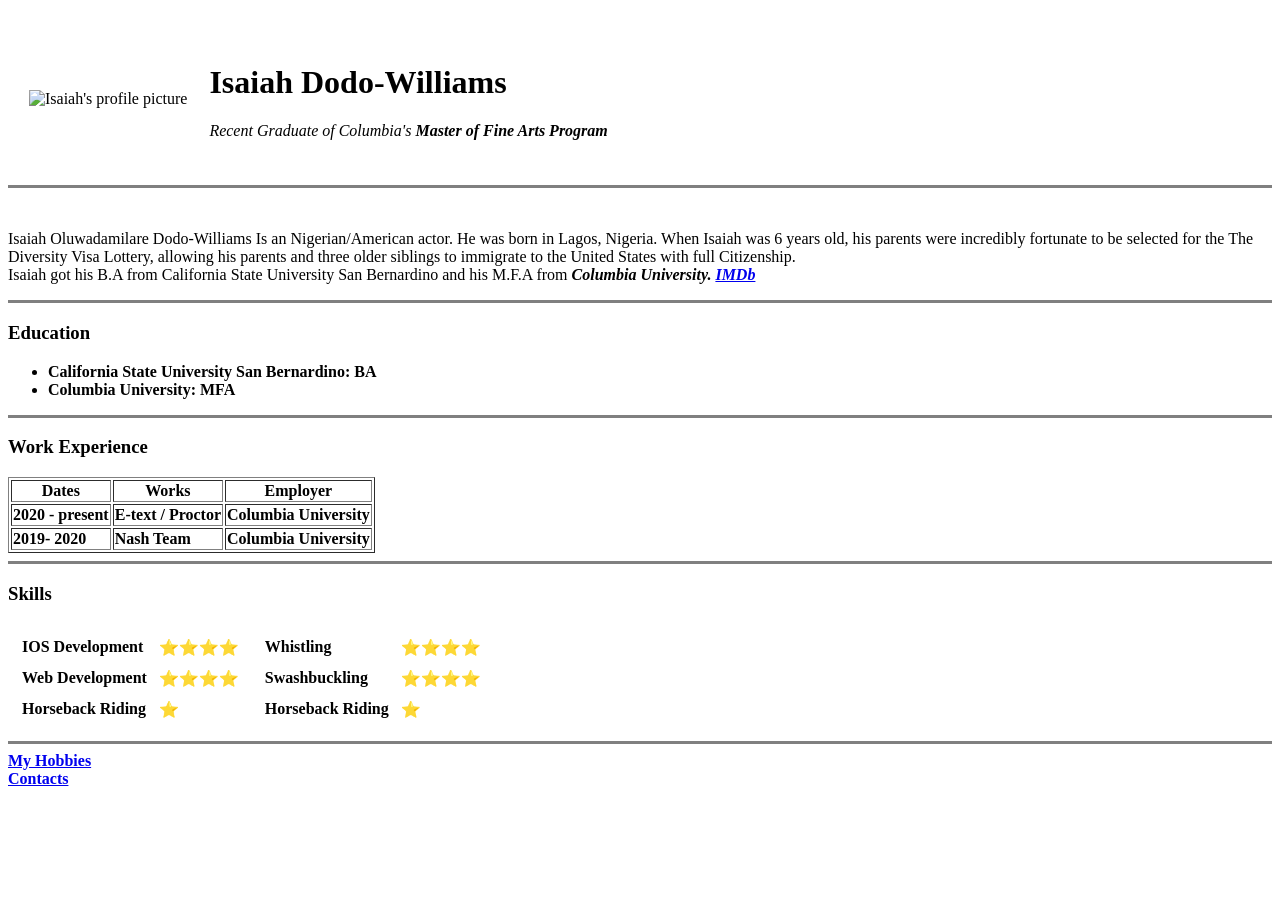
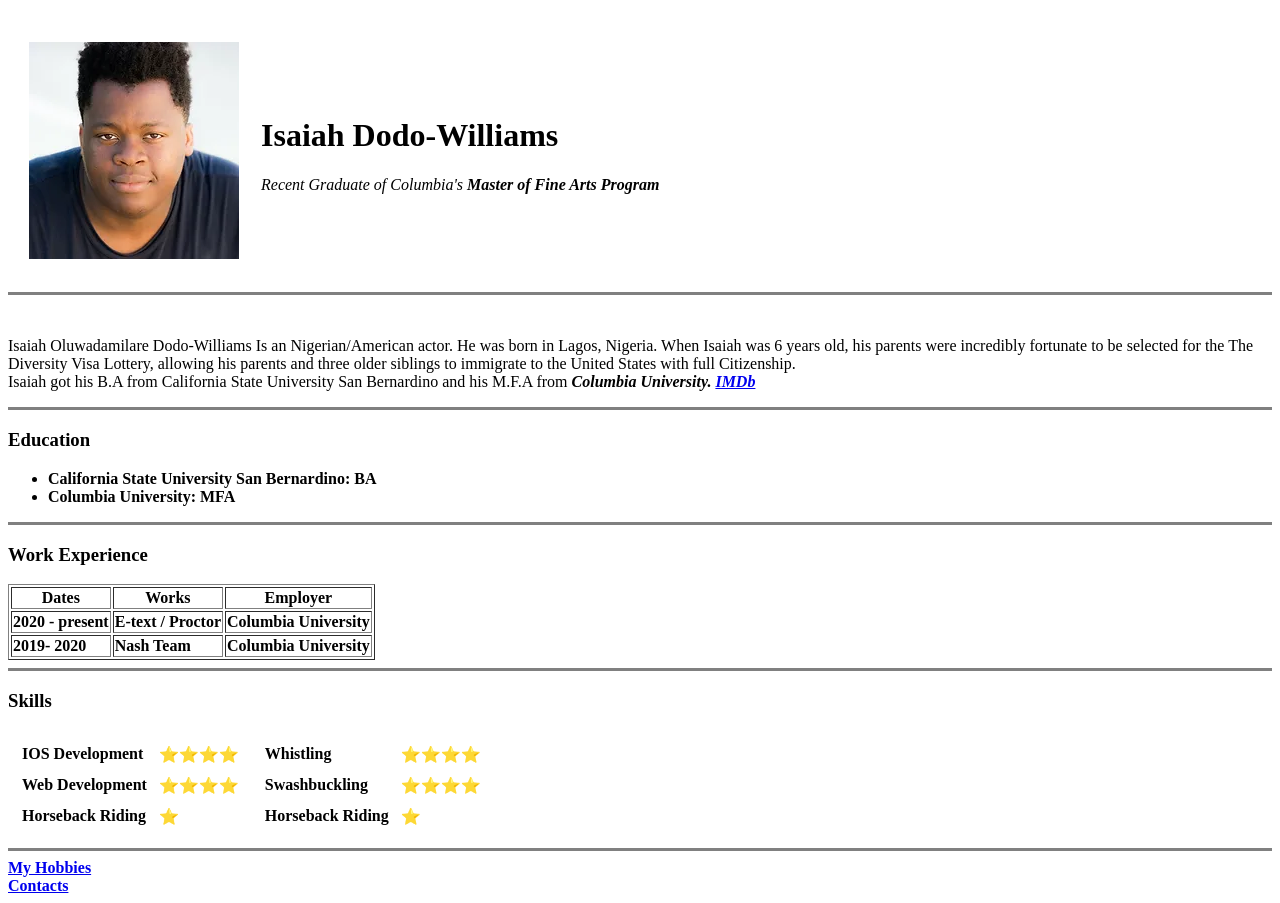
Before and after one commit to idwilliams94/cv, a plain HTML site: page index.html in a window 1280 px wide. Before the commit the page ends 800 px from the top, so only its background shows below. Drawn offline with Linux system fonts and the light colour scheme.

Commit message:
Update index.html

```diff
--- a/index.html
+++ b/index.html
@@ -10,7 +10,7 @@
     <body>
         <table cellspacing="20">
             <tr>
-                <td>  <img src="Images/Isaiah pic.webp" alt="Isaiah's profile picture"></td>
+                <td>  <img src="Isaiah pic.webp" alt="Isaiah's profile picture"></td>
                 <td><h1> Isaiah Dodo-Williams</h1>
                 <p> <em>Recent Graduate of Columbia's <strong>Master of Fine Arts Program</strong></em></p></td>
             </tr>
```
